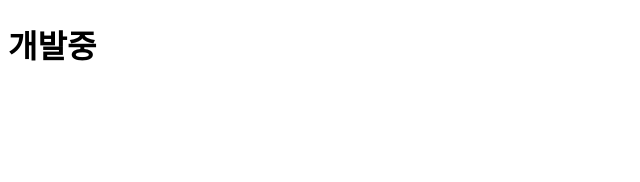
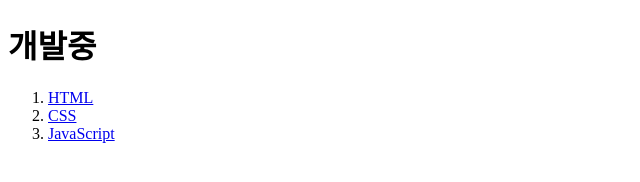
Before and after one commit to Bin0917/webguide, a plain HTML site: page css.html in a window 1280 px wide. Shown: the whole page, without its empty margins (0-640 px from the left). Drawn offline with Linux system fonts and the light colour scheme.

Commit message:
Add files via upload

```diff
--- a/css.html
+++ b/css.html
@@ -6,5 +6,10 @@
   </head>
   <body>
     <h1>개발중</h1>
+    <ol>
+      <li><a href="html.html">HTML</a></li>
+      <li><a href="css.html">CSS</a></li>
+      <li><a href="java_scripts.html">JavaScript</a></li>
+    </ol>
   </body>
 </html>
```
Also changed, not shown: html.html (+5 -0 lines), java_scripts.html (+5 -0 lines).
